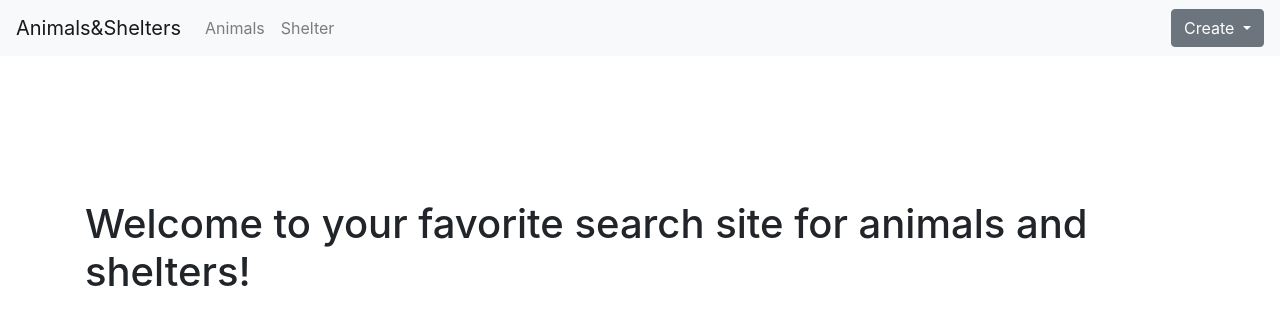
After one commit to rheal3/Animals-Shelters, a Flask app: page / in a window 1280 px wide. The commit adds this page. Shown: the top 325 px of the page. Run offline with Flask 2, Linux system fonts and the light colour scheme; some libraries are stand-ins or nearby versions.

Commit message:
added home page

```diff
--- a/controllers/__init__.py
+++ b/controllers/__init__.py
@@ -1,8 +1,10 @@
 # register controllers that will be used
 from controllers.shelters_controller import shelters
 from controllers.animals_controller import animals
+from controllers.home_controller import home
 
 registerable_controllers = [
     shelters,
-    animals
+    animals,
+    home
 ]
--- /dev/null
+++ b/controllers/home_controller.py
@@ -0,0 +1,10 @@
+from flask import Blueprint, request, jsonify, render_template
+
+home = Blueprint("home", __name__, url_prefix="/")
+
+@home.route("/", methods=["GET"])
+def home_page():
+    """
+    Returns simple home page.
+    """
+    return render_template("home_page.html")
--- a/templates/animal_create.html
+++ b/templates/animal_create.html
@@ -2,7 +2,7 @@
 {% import "bootstrap/wtf.html" as wtf %}
 {% block content %}
 <div class="container">
-  <h3>Animals&Shelters</h3>
+  <a href="/"><h3>Animals&Shelters</h3></a>
   <hr>
   <form action="/animals/create" method="post" class="form" role="form">
     {{ form.csrf_token() }}
--- a/templates/form_template.html
+++ b/templates/form_template.html
@@ -2,7 +2,7 @@
 {% import "bootstrap/wtf.html" as wtf %}
 {% block content %}
 <div class="container">
-  <h3>Animals&Shelters</h3>
+  <a href="/"><h3>Animals&Shelters</h3></a>
   <hr>
     {{ wtf.quick_form(form) }}
   <hr>
--- /dev/null
+++ b/templates/home_page.html
@@ -0,0 +1,7 @@
+{% extends "layout.html" %}
+
+{% block content %}
+<br><br><br><br><br><br>
+<h1>Welcome to your favorite search site for animals and shelters!</h1>
+
+{% endblock %}
--- a/templates/layout.html
+++ b/templates/layout.html
@@ -11,7 +11,7 @@
     </head>
 
     <nav class="navbar navbar-expand-lg navbar-light bg-light">
-        <a class="navbar-brand" href="#">Animals&Shelters</a>
+        <a class="navbar-brand" href="/">Animals&Shelters</a>
         <button class="navbar-toggler" type="button" data-toggle="collapse" data-target="#navbarNavAltMarkup" aria-controls="navbarNavAltMarkup" aria-expanded="false" aria-label="Toggle navigation">
           <span class="navbar-toggler-icon"></span>
         </button>
--- a/templates/shelter_create.html
+++ b/templates/shelter_create.html
@@ -2,7 +2,7 @@
 {% import "bootstrap/wtf.html" as wtf %}
 {% block content %}
 <div class="container">
-  <h3>Animals&Shelters</h3>
+  <a href="/"><h3>Animals&Shelters</h3></a>
   <hr>
   <form action="/shelters/create" method="post" class="form" role="form">
     {{ form.csrf_token() }}
```
